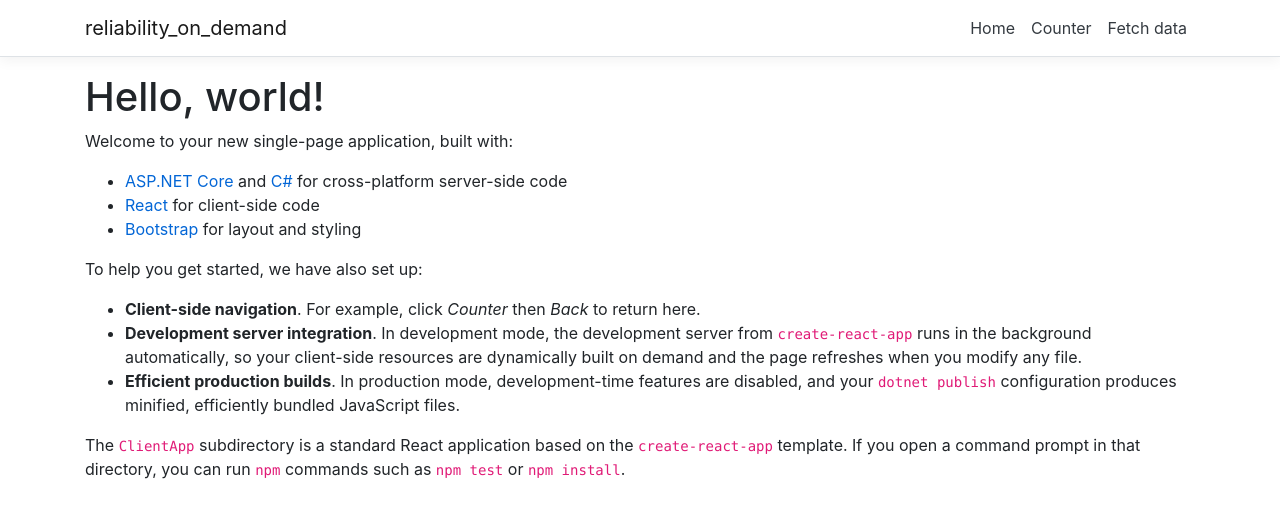
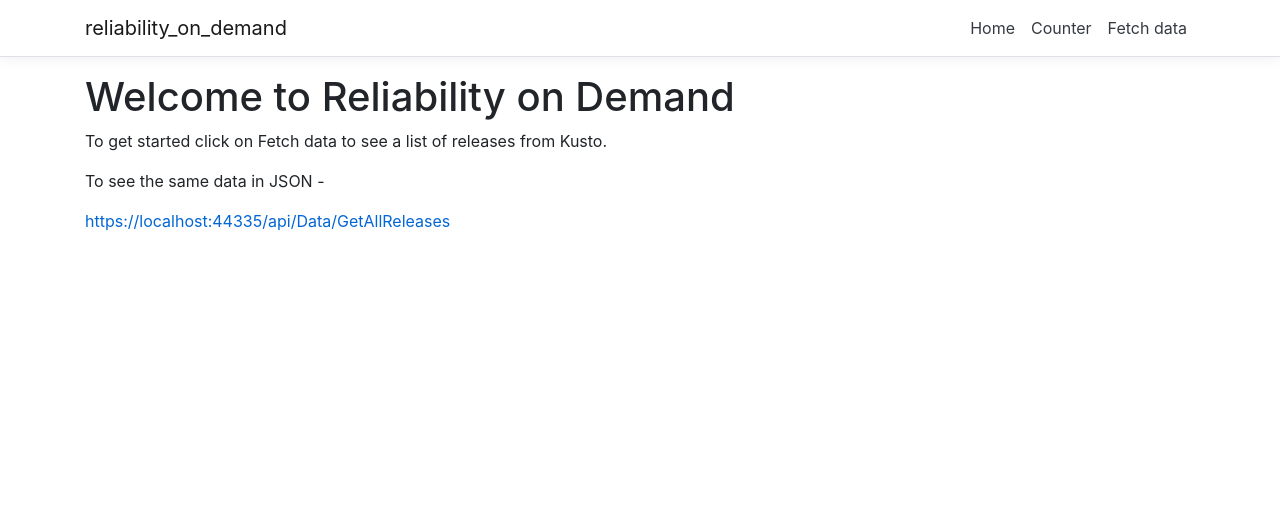
Before and after one commit to victororiko/reliability_on_demand, a React (Create React App) app in the folder reliability-on-demand/ClientApp/: page / in a window 1280 px wide. Shown: the top 518 px of the page. Built offline with nearby package versions, Linux system fonts and the light colour scheme.

Commit message:
cleaned up Home page moved previous content to Readme

```diff
--- a/reliability-on-demand/ClientApp/src/components/Home.js
+++ b/reliability-on-demand/ClientApp/src/components/Home.js
@@ -1,25 +1,20 @@
-import React, { Component } from 'react';
+import React, { Component } from "react";
 
 export class Home extends Component {
   static displayName = Home.name;
 
-  render () {
+  render() {
     return (
       <div>
-        <h1>Hello, world!</h1>
-        <p>Welcome to your new single-page application, built with:</p>
-        <ul>
-          <li><a href='https://get.asp.net/'>ASP.NET Core</a> and <a href='https://msdn.microsoft.com/en-us/library/67ef8sbd.aspx'>C#</a> for cross-platform server-side code</li>
-          <li><a href='https://facebook.github.io/react/'>React</a> for client-side code</li>
-          <li><a href='http://getbootstrap.com/'>Bootstrap</a> for layout and styling</li>
-        </ul>
-        <p>To help you get started, we have also set up:</p>
-        <ul>
-          <li><strong>Client-side navigation</strong>. For example, click <em>Counter</em> then <em>Back</em> to return here.</li>
-          <li><strong>Development server integration</strong>. In development mode, the development server from <code>create-react-app</code> runs in the background automatically, so your client-side resources are dynamically built on demand and the page refreshes when you modify any file.</li>
-          <li><strong>Efficient production builds</strong>. In production mode, development-time features are disabled, and your <code>dotnet publish</code> configuration produces minified, efficiently bundled JavaScript files.</li>
-        </ul>
-        <p>The <code>ClientApp</code> subdirectory is a standard React application based on the <code>create-react-app</code> template. If you open a command prompt in that directory, you can run <code>npm</code> commands such as <code>npm test</code> or <code>npm install</code>.</p>
+        <h1>Welcome to Reliability on Demand</h1>
+        <p>
+          To get started click on Fetch data to see a list of releases from
+          Kusto.
+        </p>
+        <p>To see the same data in JSON - </p>
+        <a href="https://localhost:44335/api/Data/GetAllReleases">
+          https://localhost:44335/api/Data/GetAllReleases
+        </a>
       </div>
     );
   }
```
Also changed, not shown: 1 other file (tests, documents, lock files or other folders).
